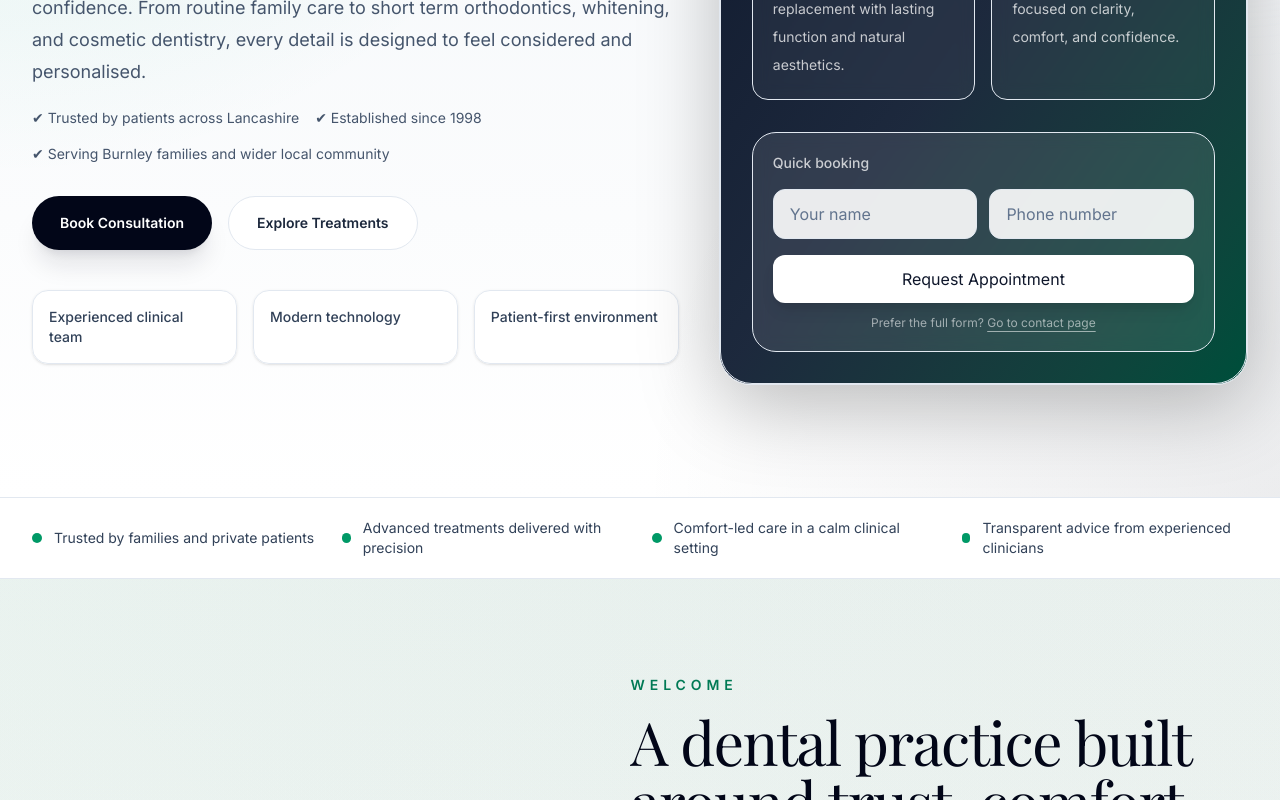
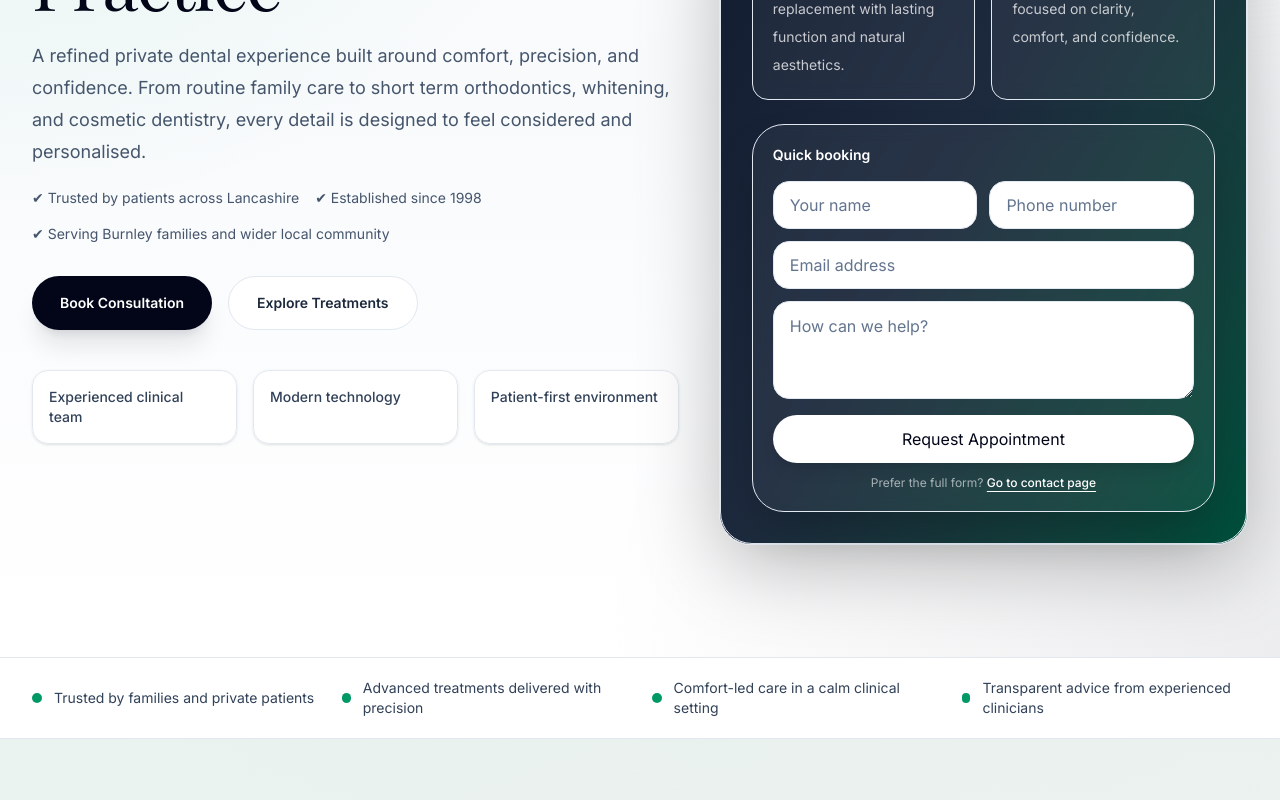
Before and after one commit to worsthorne/dental, a Next.js app: page / in a window 1280 px wide. Shown: the part 640-1440 px from the top of the page. Built offline with nearby package versions, Linux system fonts and the light colour scheme; a web font is replaced by a local one.

Commit message:
Update navigation, treatment pages, icons, footer, and out-of-hours page

```diff
--- a/app/facial-aesthetics/page.tsx
+++ b/app/facial-aesthetics/page.tsx
@@ -208,6 +208,16 @@ export default function FacialAestheticsPage() {
                   </span>
                 </div>
               </div>
+              <div className="rounded-2xl border border-slate-200 bg-white px-5 py-5">
+                <div className="flex items-center justify-between gap-4">
+                  <span className="text-sm font-medium text-slate-700">
+                    Platysma Bands
+                  </span>
+                  <span className="text-sm font-semibold text-slate-950">
+                    From £300
+                  </span>
+                </div>
+              </div>
 
               <div className="rounded-2xl border border-slate-200 bg-white px-5 py-5">
                 <div className="flex items-center justify-between gap-4">
@@ -217,7 +227,8 @@ export default function FacialAestheticsPage() {
                   <span className="text-sm font-semibold text-slate-950">
                     From £200
                   </span>
-                </div>
+
+              </div>
                 <p className="mt-3 text-sm leading-7 text-slate-500">
                   Includes complimentary top-up if required.
                 </p>
--- a/app/our-team/page.tsx
+++ b/app/our-team/page.tsx
@@ -33,7 +33,7 @@ export default function OurTeamPage() {
                   {member.image ? (
                     <Image
                       src={member.image}
-                      alt={member.name || "Team member"}
+                      alt={member.name || "BDS BSc (Hons) MFDS RCSEd PGCert ClinTeach"}
                       fill
                       sizes="(max-width: 1024px) 100vw, 40vw"
                       className={`${
@@ -55,7 +55,7 @@ export default function OurTeamPage() {
                   </p>
 
                   <h2 className="mt-3 font-serif text-3xl tracking-tight text-slate-950 sm:text-4xl">
-                    {member.name || "Team member"}
+                    {member.name || "Dr Mazhar Iqbal BDS BSc (Hons) MFDS RCSEd PGCert ClinTeach"}
                   </h2>
 
                   <p className="mt-4 text-sm leading-7 text-slate-600 sm:text-base">
--- a/components/contact/quick-booking.tsx
+++ b/components/contact/quick-booking.tsx
@@ -1,98 +1,107 @@
 "use client";
 
 import { useState } from "react";
-import Link from "next/link";
 
 export function QuickBooking() {
-  const [name, setName] = useState("");
-  const [phone, setPhone] = useState("");
-  const [loading, setLoading] = useState(false);
-  const [status, setStatus] = useState<"idle" | "success" | "error">("idle");
+  const [status, setStatus] = useState<"idle" | "sending" | "success" | "error">("idle");
 
-  async function handleSubmit(e: React.FormEvent<HTMLFormElement>) {
-    e.preventDefault();
-    setLoading(true);
-    setStatus("idle");
+  async function handleSubmit(event: React.FormEvent<HTMLFormElement>) {
+    event.preventDefault();
+    setStatus("sending");
 
-    try {
-      const res = await fetch("/api/contact", {
-        method: "POST",
-        headers: {
-          "Content-Type": "application/json",
-        },
-        body: JSON.stringify({
-          fullName: name,
-          email: "quickbooking@worsthornedentalclinic.co.uk",
-          phone,
-          message: "Quick booking request submitted from homepage hero section.",
-        }),
-      });
+    const form = event.currentTarget;
+    const formData = new FormData(form);
 
-      if (!res.ok) {
-        throw new Error("Failed to send enquiry");
-      }
+    const payload = {
+      fullName: String(formData.get("fullName") || "").trim(),
+      email: String(formData.get("email") || "").trim(),
+      phone: String(formData.get("phone") || "").trim(),
+      message: String(formData.get("message") || "").trim(),
+    };
 
-      setStatus("success");
-      setName("");
-      setPhone("");
-    } catch {
+    const response = await fetch("/api/contact", {
+      method: "POST",
+      headers: {
+        "Content-Type": "application/json",
+      },
+      body: JSON.stringify(payload),
+    });
+
+    if (!response.ok) {
       setStatus("error");
-    } finally {
-      setLoading(false);
+      return;
     }
+
+    form.reset();
+    setStatus("success");
   }
 
   return (
     <form
       onSubmit={handleSubmit}
-      className="mt-8 rounded-[1.5rem] border border-white/10 bg-white/10 p-5 backdrop-blur"
+      className="mt-6 rounded-[2rem] border border-white/15 bg-white/5 p-5 shadow-2xl backdrop-blur"
     >
-      <p className="text-sm font-medium text-white/75">Quick booking</p>
+      <p className="text-sm font-semibold text-white">Quick booking</p>
 
       <div className="mt-4 grid gap-3 sm:grid-cols-2">
         <input
-          value={name}
-          onChange={(e) => setName(e.target.value)}
-          className="rounded-xl border border-white/10 bg-white/90 px-4 py-3 text-sm text-slate-900 outline-none transition placeholder:text-slate-500 focus:ring-2 focus:ring-emerald-400/70"
+          name="fullName"
+          type="text"
+          required
           placeholder="Your name"
-          required
+          className="h-12 rounded-2xl border border-white/15 bg-white px-4 text-sm text-slate-950 outline-none placeholder:text-slate-500"
         />
 
         <input
-          value={phone}
-          onChange={(e) => setPhone(e.target.value)}
-          className="rounded-xl border border-white/10 bg-white/90 px-4 py-3 text-sm text-slate-900 outline-none transition placeholder:text-slate-500 focus:ring-2 focus:ring-emerald-400/70"
+          name="phone"
+          type="tel"
           placeholder="Phone number"
+          className="h-12 rounded-2xl border border-white/15 bg-white px-4 text-sm text-slate-950 outline-none placeholder:text-slate-500"
+        />
+
+        <input
+          name="email"
+          type="email"
           required
+          placeholder="Email address"
+          className="h-12 rounded-2xl border border-white/15 bg-white px-4 text-sm text-slate-950 outline-none placeholder:text-slate-500 sm:col-span-2"
+        />
+
+        <textarea
+          name="message"
+          required
+          rows={3}
+          placeholder="How can we help?"
+          className="rounded-2xl border border-white/15 bg-white px-4 py-3 text-sm text-slate-950 outline-none placeholder:text-slate-500 sm:col-span-2"
         />
       </div>
 
       <button
         type="submit"
-        disabled={loading}
-        className="mt-4 w-full rounded-xl bg-white px-4 py-3 text-sm font-semibold text-slate-900 shadow-lg transition hover:bg-emerald-50 disabled:cursor-not-allowed disabled:opacity-70"
+        disabled={status === "sending"}
+        className="mt-4 h-12 w-full rounded-full bg-white text-sm font-semibold text-slate-950 shadow-lg transition hover:bg-slate-100 disabled:opacity-70"
       >
-        {loading ? "Sending..." : "Request Appointment"}
+        {status === "sending" ? "Sending..." : "Request Appointment"}
       </button>
 
-      <p className="mt-3 text-center text-xs text-white/55">
-        Prefer the full form?{" "}
-        <Link href="/contact" className="underline underline-offset-4">
-          Go to contact page
-        </Link>
-      </p>
-
       {status === "success" && (
-        <p className="mt-3 text-sm text-emerald-300">
-          Request sent. We’ll contact you shortly.
+        <p className="mt-3 text-sm text-white/80">
+          Thank you. Your enquiry has been sent.
         </p>
       )}
 
       {status === "error" && (
-        <p className="mt-3 text-sm text-red-300">
+        <p className="mt-3 text-sm text-red-200">
           Something went wrong. Please try again.
         </p>
       )}
+
+      <p className="mt-3 text-center text-xs text-white/60">
+        Prefer the full form?{" "}
+        <a href="/contact" className="font-medium text-white underline underline-offset-4">
+          Go to contact page
+        </a>
+      </p>
     </form>
   );
 }
--- a/components/home/team-preview.tsx
+++ b/components/home/team-preview.tsx
@@ -32,7 +32,7 @@ export function TeamPreview() {
                 {member.image ? (
                   <Image
                     src={member.image}
-                    alt={member.name || "Team member"}
+                    alt={member.name || "Dr Mazhar Iqbal BDS BSc (Hons) MFDS RCSEd PGCert ClinTeach"}
                     fill
                     sizes="(max-width: 768px) 100vw, 50vw"
                     className="object-contain bg-white"
--- a/components/layout/mobile-booking-bar.tsx
+++ b/components/layout/mobile-booking-bar.tsx
@@ -7,7 +7,7 @@ export function MobileBookingBar() {
         href="/contact"
         className="inline-flex w-full items-center justify-center rounded-full bg-slate-950 px-6 py-4 text-sm font-semibold text-white shadow-[0_20px_50px_rgba(15,23,42,0.28)] backdrop-blur"
       >
-        Book Appointment
+        Book Now
       </Link>
     </div>
   );
--- a/components/layout/site-header.tsx
+++ b/components/layout/site-header.tsx
@@ -107,8 +107,8 @@ export function SiteHeader() {
           )}
         </nav>
 
-        <div className="hidden sm:block">
-          <PremiumButton href="/contact">Book Appointment</PremiumButton>
+        <div className="ml-3 whitespace-nowrap rounded-full bg-[#111827] px-6 py-3 text-sm font-semibold text-white shadow-sm transition hover:bg-[#22352b]">
+          <PremiumButton href="/contact">Book Now</PremiumButton>
         </div>
 
         <button
--- a/lib/data/team.ts
+++ b/lib/data/team.ts
@@ -56,7 +56,7 @@ export const teamMembers = [
 },
 {
   slug: "shanon-pervaiz",
-  name: "Miss Shanon Pervaiz",
+  name: "Miss Shanon Perviaz",
   role: "Dental Nurse",
   qualifications: "Front-of-house and patient support with a focus on clear communication and a smooth patient journey",
   shortBio:
```
